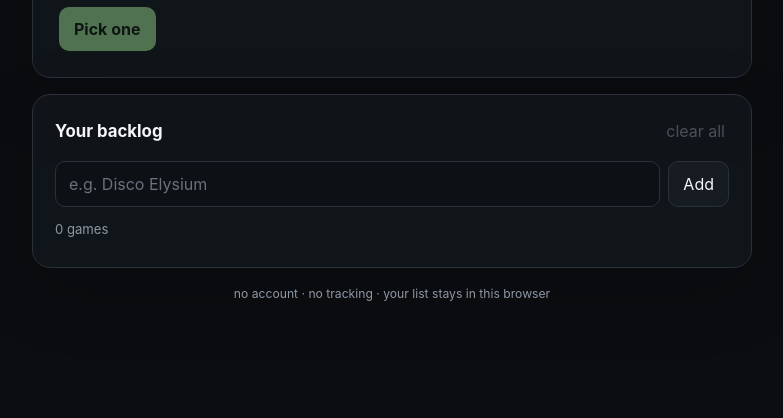
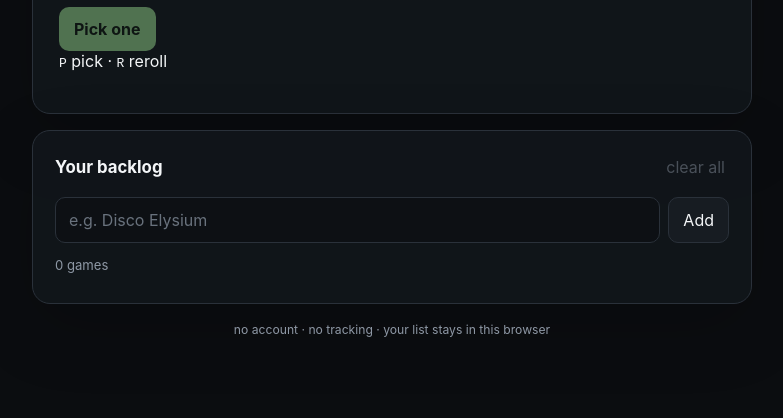
Before and after one commit to LEQUAVA/backlog-roulette, a plain HTML site: page index.html in a window 1280 px wide. Shown: the part 382-800 px from the top of the page, without its empty margins (248-1031 px from the left). Drawn offline with Linux system fonts and the light colour scheme.

Commit message:
show quick keyboard controls

```diff
--- a/index.html
+++ b/index.html
@@ -20,6 +20,7 @@
       <div id="result" class="result" aria-live="polite">Add a few games first.</div>
       <button id="spin" class="primary" type="button">Pick one</button>
       <button id="again" class="ghost" type="button" hidden>nah, reroll</button>
+      <p class="shortcut-hint" aria-hidden="true"><kbd>P</kbd> pick · <kbd>R</kbd> reroll</p>
     </section>
 
     <section class="editor" aria-labelledby="backlog-title">
```
